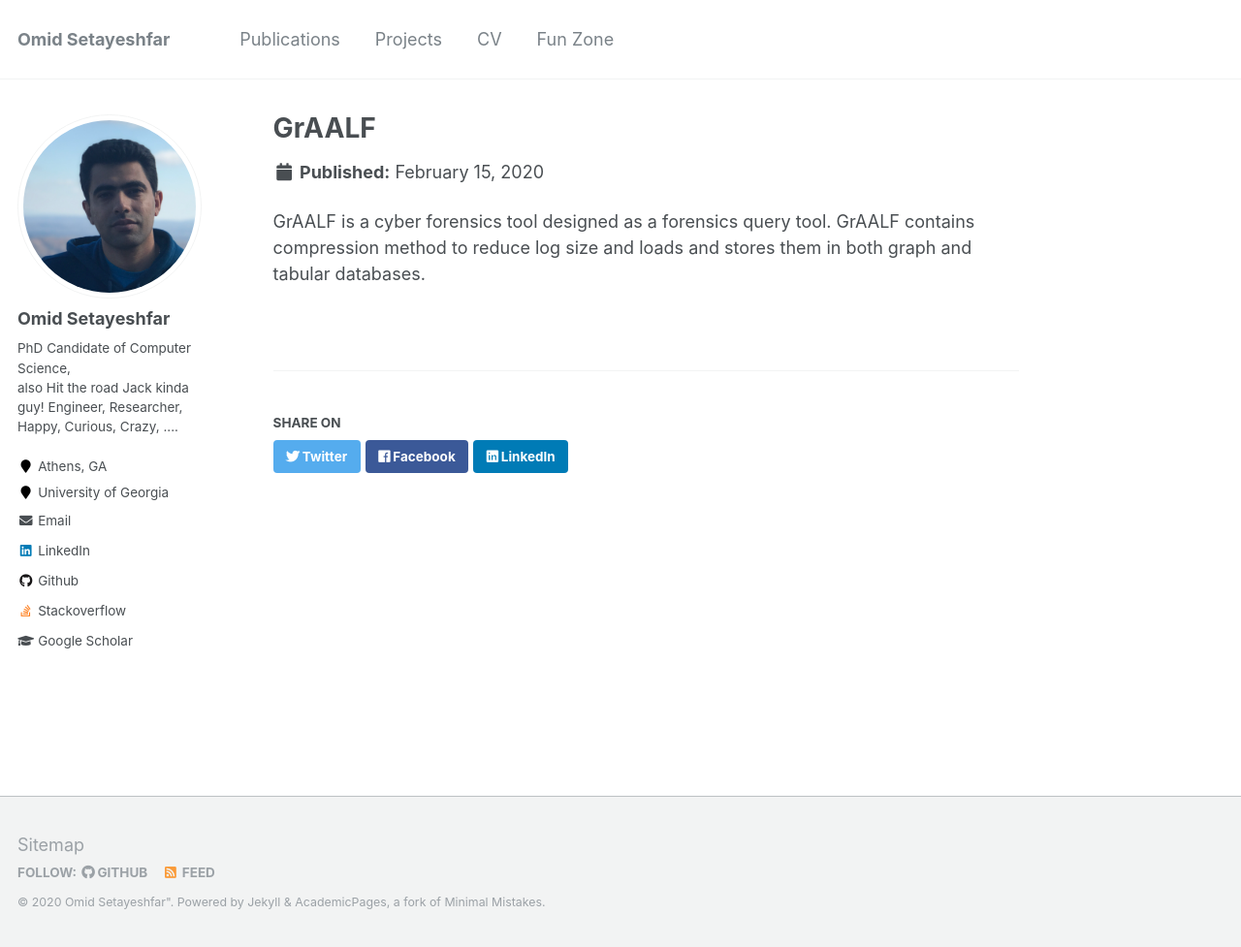
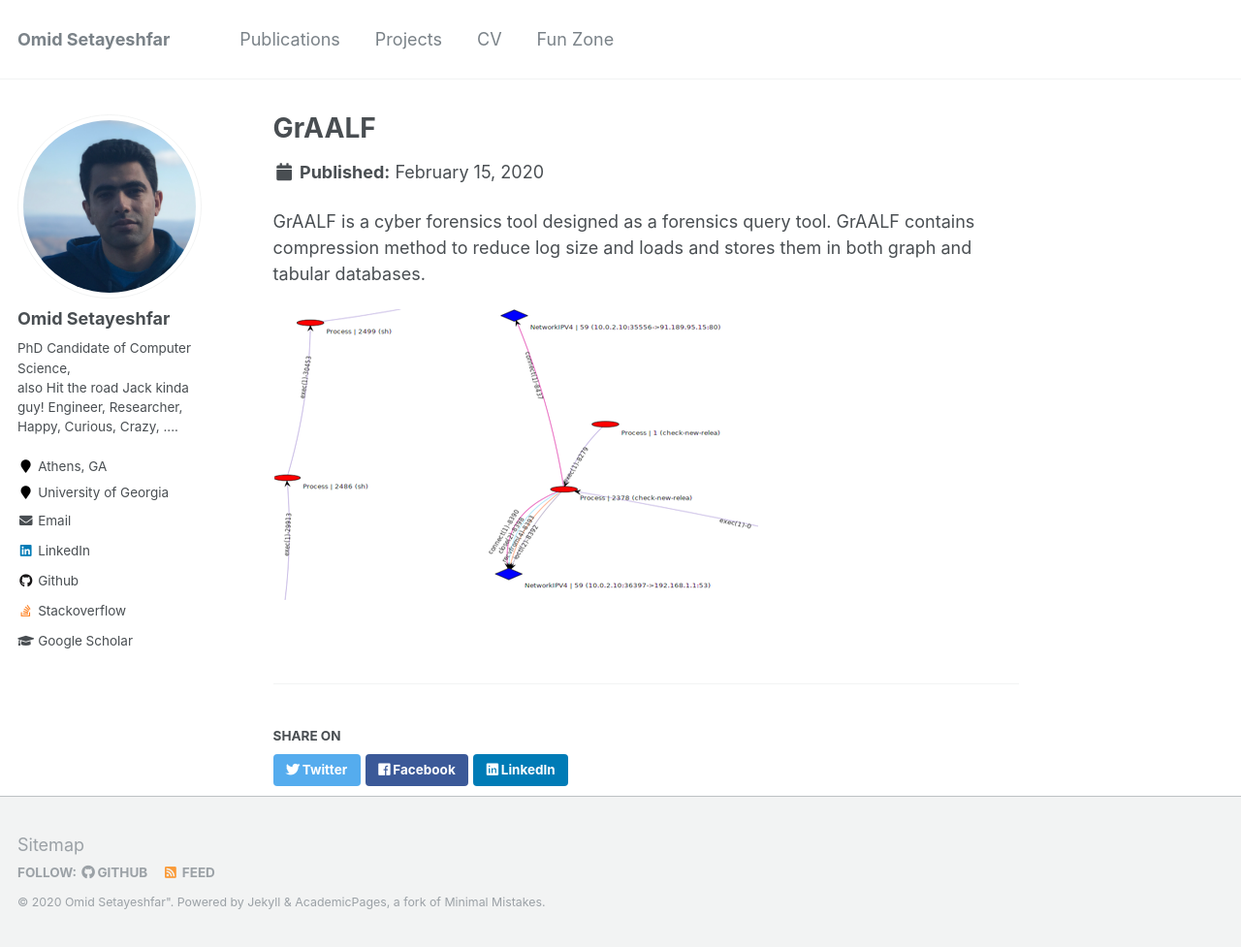
Before and after one commit to omid-s/omid-s.github.io, a Jekyll site: the page built from _portfolio/graalf.md, in a window 1280 px wide and 977 px high. Shown: the whole window at 97% size. Built offline with Jekyll 4.4.1, drawn with Linux system fonts in a browser that asks for light colours.

Commit message:
adds image to gralf

```diff
--- a/_portfolio/graalf.md
+++ b/_portfolio/graalf.md
@@ -5,3 +5,5 @@ collection: portfolio
 ---
 
 GrAALF is a cyber forensics tool designed as a forensics query tool. GrAALF contains compression method to reduce log size and loads and stores them in both graph and tabular databases.
+
+![Query User Interface](/images/projects/graalf.png)
```
